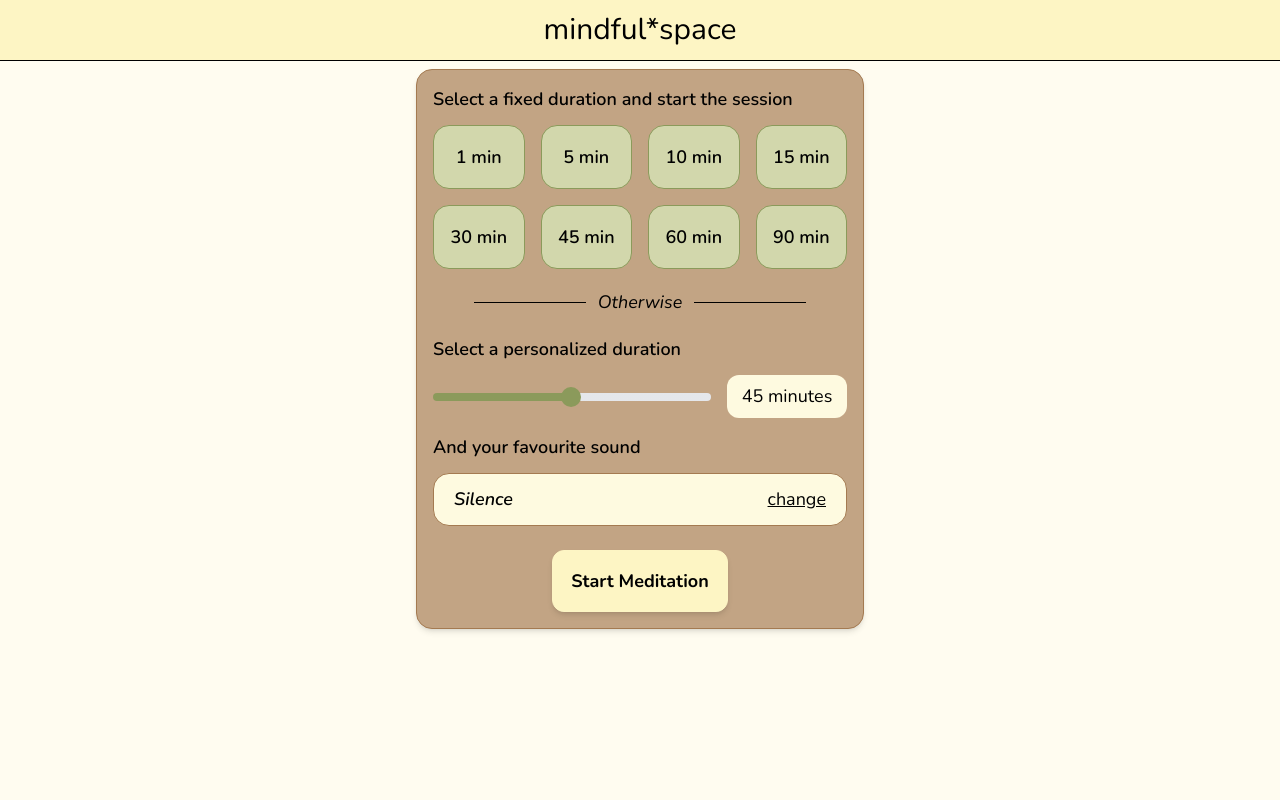
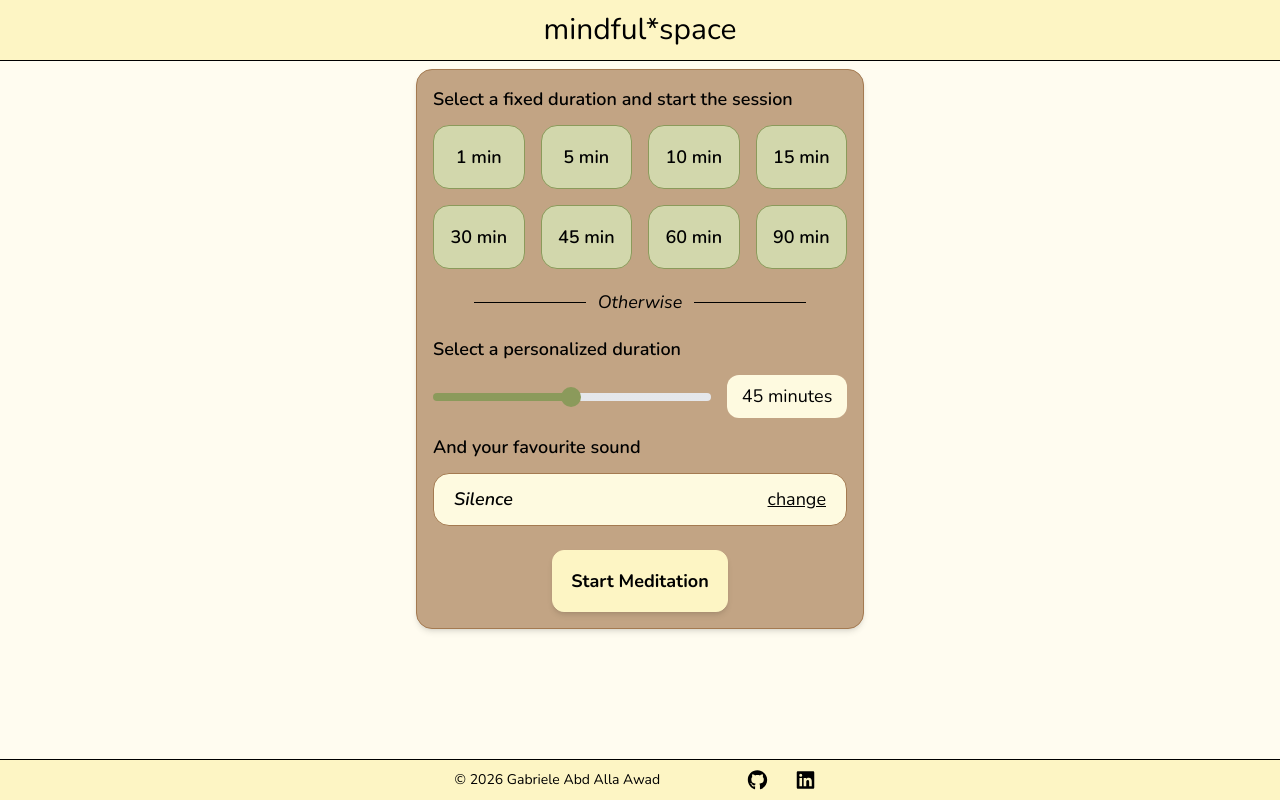
Before and after one commit to GabryAbdy/mindfulspace_react_ts, a React (Vite) app: page / in a window 1280 px wide. Built offline with nearby package versions, Linux system fonts and the light colour scheme; no server answers.

Commit message:
feat(footer): add sticky footer with social links

```diff
--- a/src/App.tsx
+++ b/src/App.tsx
@@ -3,11 +3,13 @@ import Home from "./pages/Home";
 import Sounds from "./pages/Sounds";
 import Header from "./components/layout/Header";
 import PageWrapper from "./components/layout/PageWrapper";
+import Footer from "./components/layout/Footer";
 
 function App() {
   return (
-    <div>
+    <div className="min-h-screen flex flex-col">
       <Header />
+      <main className="flex-1">
         <PageWrapper>
           <Routes>
             <Route path="/" element={<Home />} />
@@ -15,6 +17,8 @@ function App() {
             <Route path="*" element={<h1>Error 404 Not Found</h1>} />
           </Routes>
         </PageWrapper>
+      </main>
+      <Footer />
     </div>
   );
 }
--- /dev/null
+++ b/src/components/layout/Footer.tsx
@@ -0,0 +1,36 @@
+import { FontAwesomeIcon } from "@fortawesome/react-fontawesome";
+import { faGithub, faLinkedin } from "@fortawesome/free-brands-svg-icons";
+
+export default function Footer() {
+  return (
+    <footer className="bg-cream-700 border-t">
+      <div className="mx-auto max-w-md flex flex-row items-center justify-around">
+        <div className="text-sm font-light">© 2026 Gabriele Abd Alla Awad</div>
+        <ul className="flex flex-row gap-2 items-center">
+          <li>
+            <a
+              href="https://github.com/GabryAbdy"
+              target="_blank"
+              rel="noopener noreferrer"
+              aria-label="Github profile"
+              className="inline-flex text-xl h-10 w-10 items-center justify-center rounded-full"
+            >
+              <FontAwesomeIcon icon={faGithub} />
+            </a>
+          </li>
+          <li>
+            <a
+              href="https://www.linkedin.com/in/gabriele-abd-alla-awad-76397a196/"
+              target="_blank"
+              rel="noopener noreferrer"
+              aria-label="Linkedin profile"
+              className="inline-flex text-xl h-10 w-10 items-center justify-center rounded-full"
+            >
+              <FontAwesomeIcon icon={faLinkedin} />
+            </a>
+          </li>
+        </ul>
+      </div>
+    </footer>
+  );
+}
```
Lines whose indentation alone changed are shown as unchanged.
